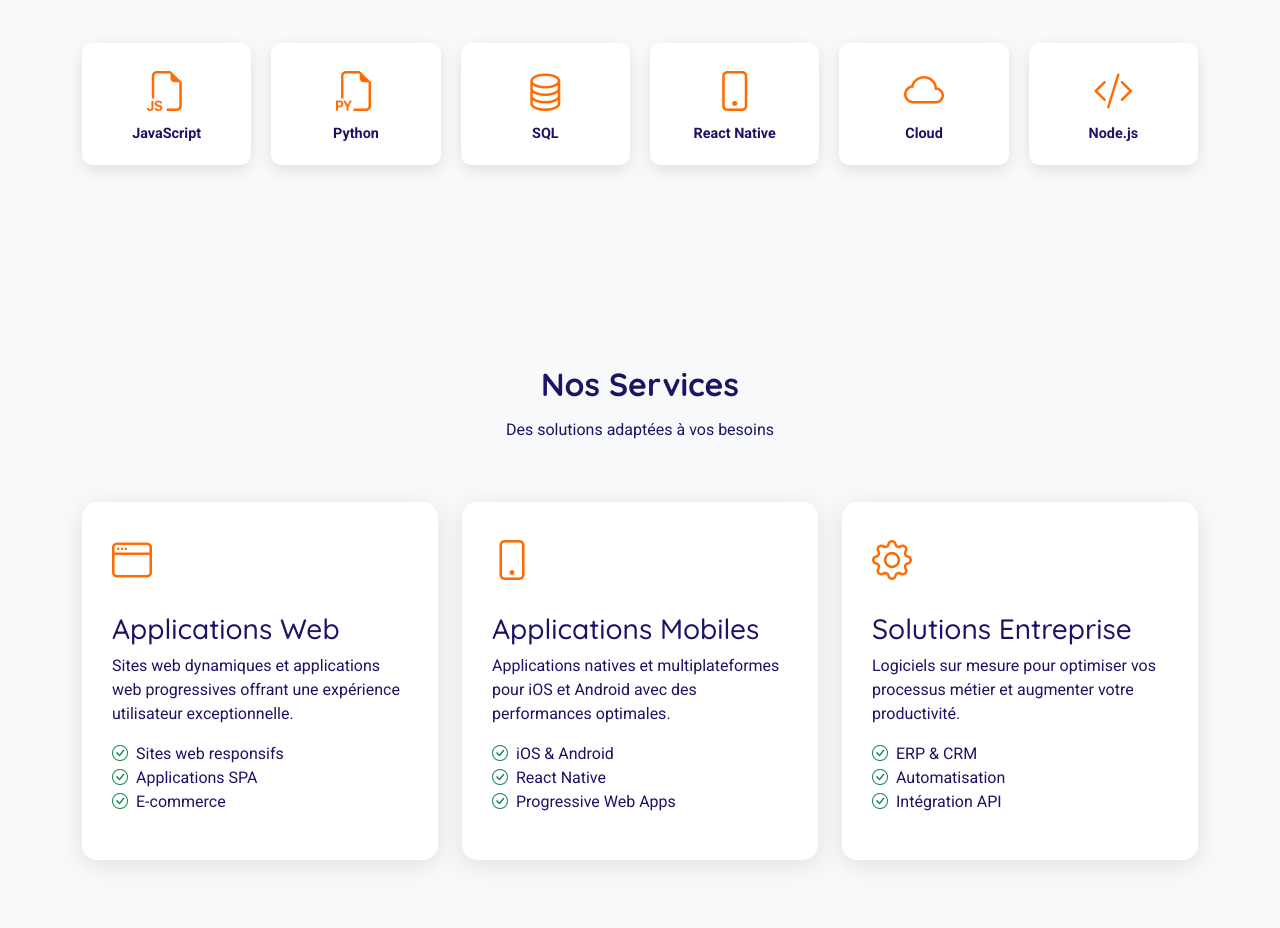
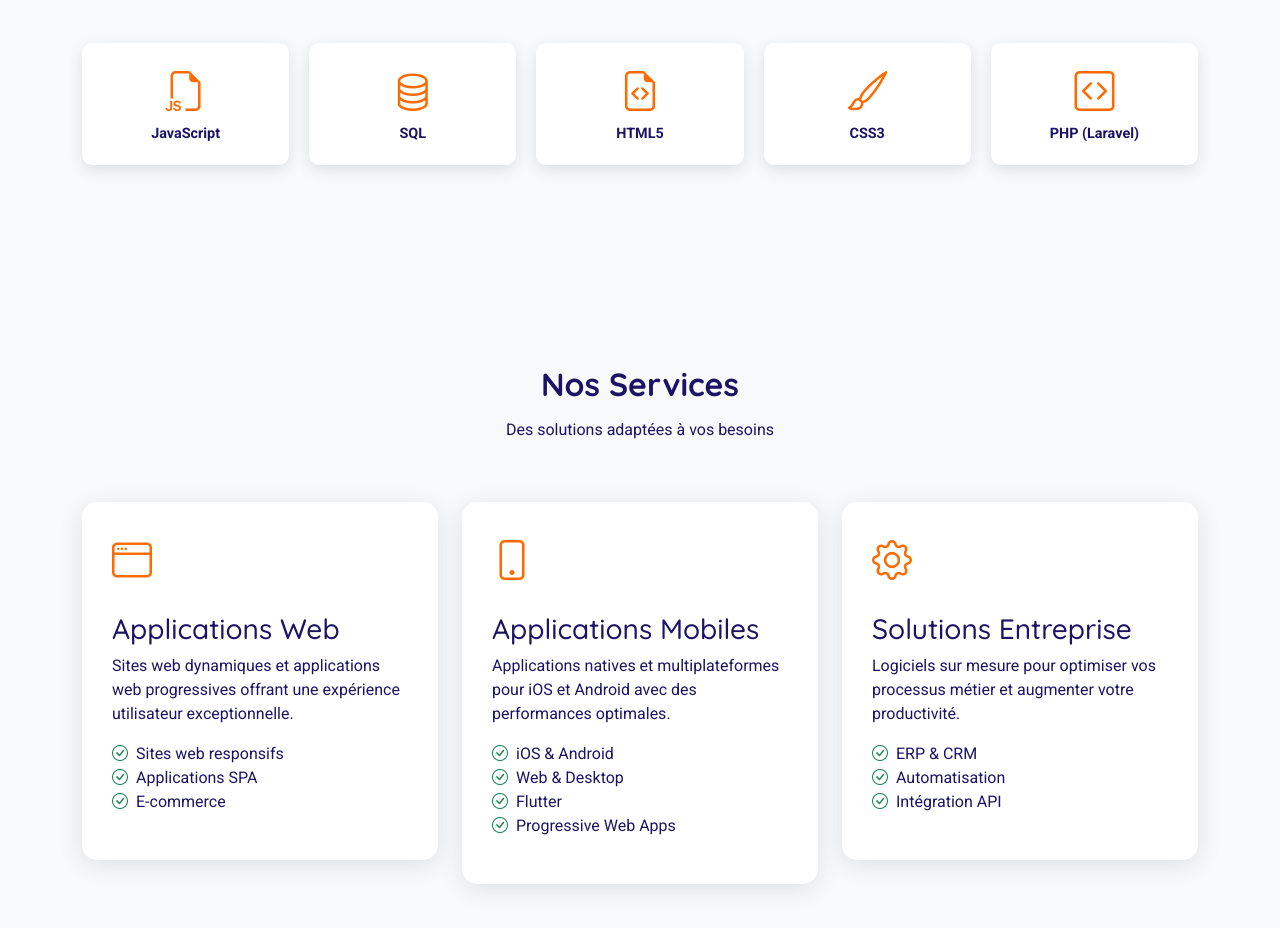
Before and after one commit to Sampa-David/BRIGHT_SMART_SERVICES_FRONT, a plain HTML site: page service-pages/software-engineering.html in a window 1280 px wide. Shown: the part 840-1768 px from the top of the page. Drawn offline with Linux system fonts and the light colour scheme; a script that the page names is missing.

Commit message:
index file updated

```diff
--- a/service-pages/software-engineering.html
+++ b/service-pages/software-engineering.html
@@ -232,25 +232,22 @@
                         <i class="tech-icon bi bi-filetype-js"></i>
                         <div class="tech-name">JavaScript</div>
                     </div>
-                    <div class="tech-item" data-aos="fade-up" data-aos-delay="100">
-                        <i class="tech-icon bi bi-filetype-py"></i>
-                        <div class="tech-name">Python</div>
-                    </div>
+
                     <div class="tech-item" data-aos="fade-up" data-aos-delay="200">
                         <i class="tech-icon bi bi-database"></i>
                         <div class="tech-name">SQL</div>
                     </div>
                     <div class="tech-item" data-aos="fade-up" data-aos-delay="300">
-                        <i class="tech-icon bi bi-phone"></i>
-                        <div class="tech-name">React Native</div>
+                        <i class="tech-icon bi bi-file-earmark-code"></i>
+                        <div class="tech-name">HTML5</div>
                     </div>
                     <div class="tech-item" data-aos="fade-up" data-aos-delay="400">
-                        <i class="tech-icon bi bi-cloud"></i>
-                        <div class="tech-name">Cloud</div>
+                        <i class="tech-icon bi bi-brush"></i>
+                        <div class="tech-name">CSS3</div>
                     </div>
                     <div class="tech-item" data-aos="fade-up" data-aos-delay="500">
-                        <i class="tech-icon bi bi-code-slash"></i>
-                        <div class="tech-name">Node.js</div>
+                        <i class="tech-icon bi bi-code-square"></i>
+                        <div class="tech-name">PHP (Laravel)</div>
                     </div>
                 </div>
             </div>
@@ -289,7 +286,8 @@
                             <p>Applications natives et multiplateformes pour iOS et Android avec des performances optimales.</p>
                             <ul class="list-unstyled mt-3">
                                 <li><i class="bi bi-check-circle text-success me-2"></i>iOS & Android</li>
-                                <li><i class="bi bi-check-circle text-success me-2"></i>React Native</li>
+                                <li><i class="bi bi-check-circle text-success me-2"></i>Web & Desktop</li>
+                                <li><i class="bi bi-check-circle text-success me-2"></i>Flutter</li>
                                 <li><i class="bi bi-check-circle text-success me-2"></i>Progressive Web Apps</li>
                             </ul>
                         </div>
```
